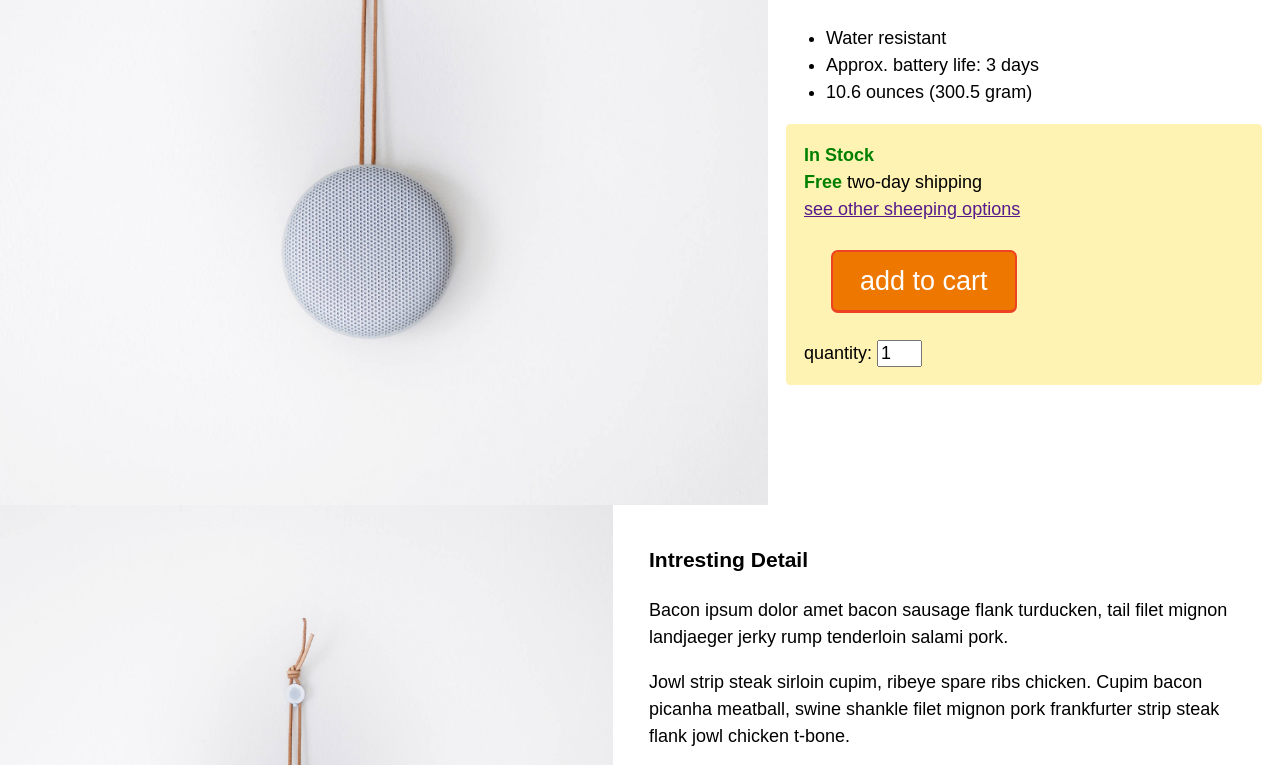
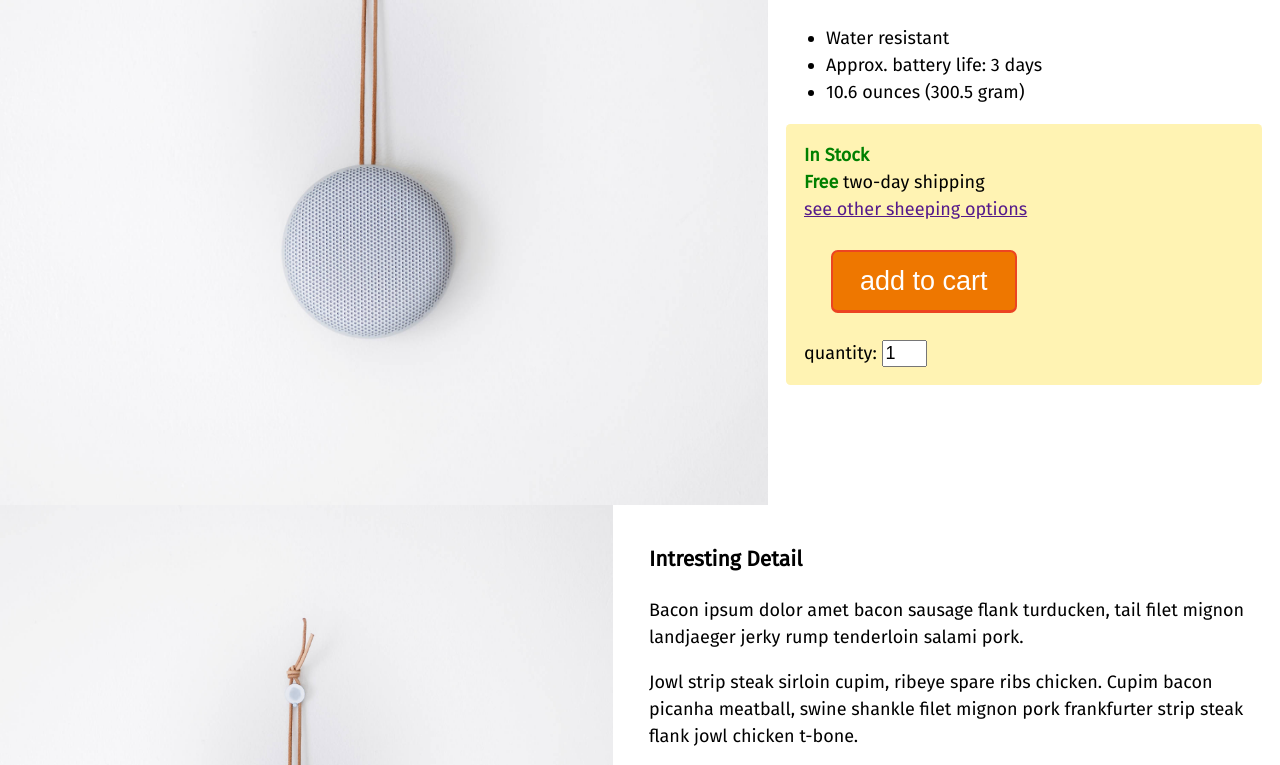
Before and after one commit to bart747/product-page-boilerplate, a website built with webpack: page index.html in a window 1280 px wide. Shown: the part 389-1154 px from the top of the page. Built offline with nearby package versions, Linux system fonts and the light colour scheme.

Commit message:
change font stylesheet link (googefonts)

```diff
--- a/index.html
+++ b/index.html
@@ -26,7 +26,7 @@
 <link rel="apple-touch-icon-precomposed" href="/img/icon-180.png" sizes="180x180">
 
 <!-- fonts -->
-<link href='https://fonts.googleapis.com/css?family=Source+Sans+Pro:400,700,400italic' rel='stylesheet' type='text/css'>
+<link href="https://fonts.googleapis.com/css?family=Fira+Sans" rel="stylesheet">
 
 <!-- stylesheets -->
 <link rel="stylesheet" href="css/bundle.css">
```
